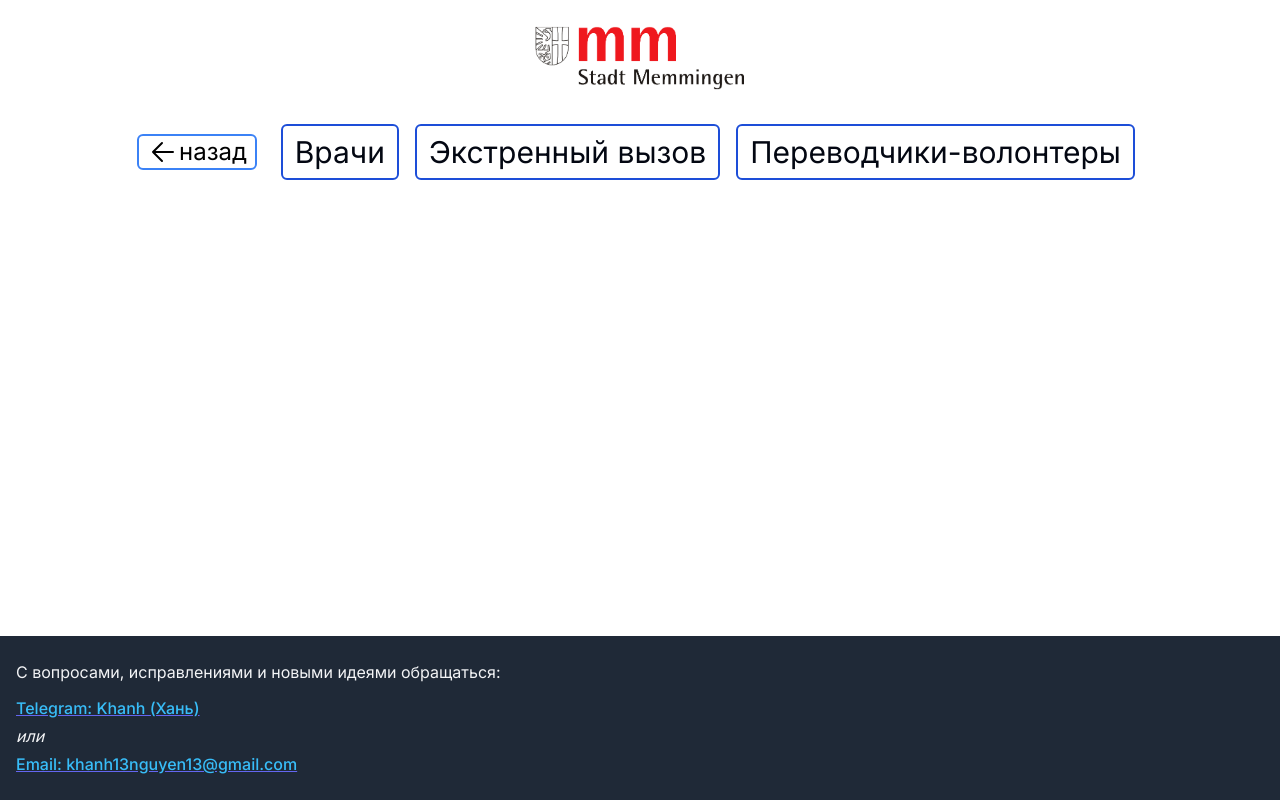
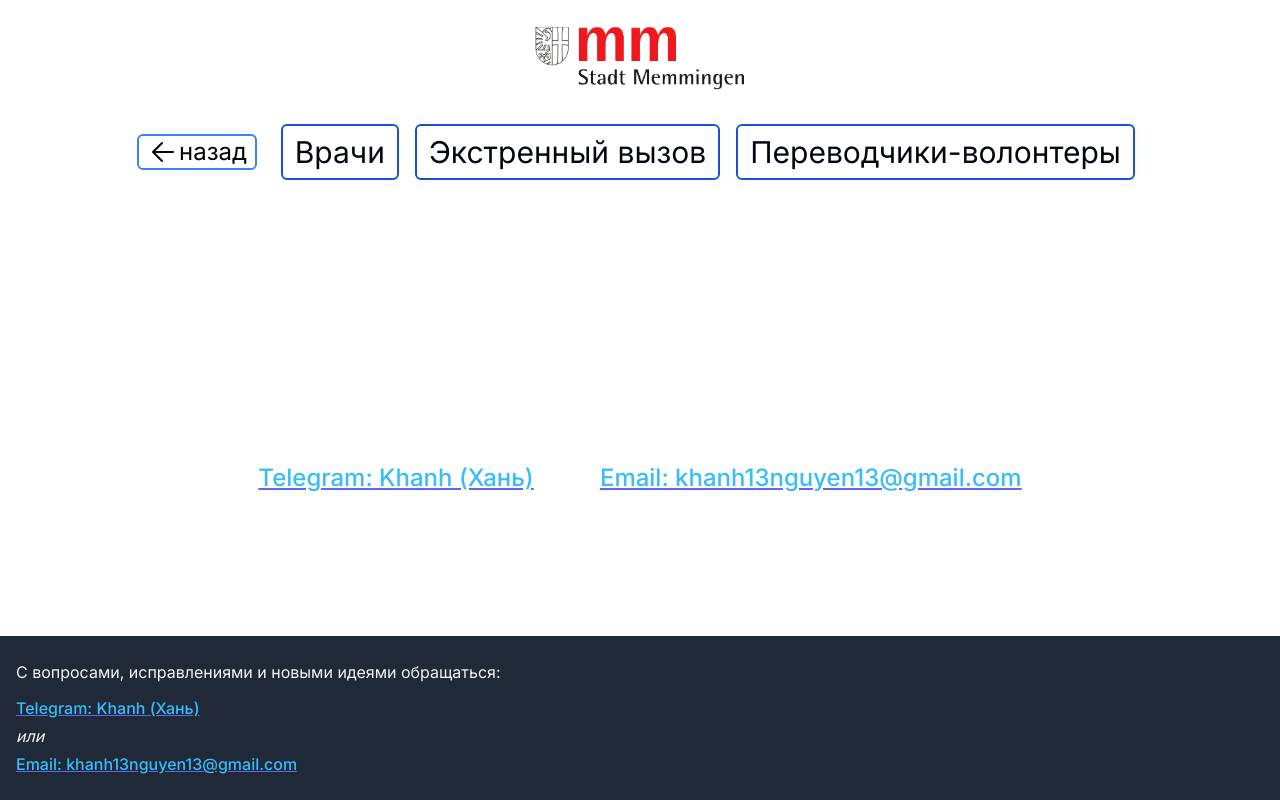
Before and after one commit to Khaanh/Memmingen-Info, a Next.js app: page /doctors/kardiologie in a window 1280 px wide. Built offline with nearby package versions, Linux system fonts and the light colour scheme.

Commit message:
done: contact for idea

```diff
--- a/app/doctors/kardiologie/page.tsx
+++ b/app/doctors/kardiologie/page.tsx
@@ -2,7 +2,15 @@
 
 function Kardiologie() {
   return (
-    <div>Kardiologie page</div>
+    <div className='flex flex-col'>
+      <h1 className='text-3xl text-center mb-3 sm:text-5xl'>Извините, данная страница находтся в разработке</h1>
+      <h2 className='text-2xl text-center mb-5 sm:text-4xl'>Своих специалистов или идеи можете предложить: </h2>
+      <div className='flex flex-col justify-center sm:flex-row'>
+        <a href="https://t.me/Kh2nh" className='text-2xl mb-1 break-all text-sky-400 font-medium underline decoration-indigo-500 hover:decoration-wavy'>Telegram: Khanh (Хань)</a>
+        <i className='mx-3 text-2xl'>или</i>
+        <a href="mailto:khanh13nguyen13@gmail.com" className='text-2xl break-all text-sky-400 font-medium underline decoration-indigo-500 hover:decoration-wavy'>Email: khanh13nguyen13@gmail.com</a>
+      </div>
+    </div>
   )
 }
 
```
